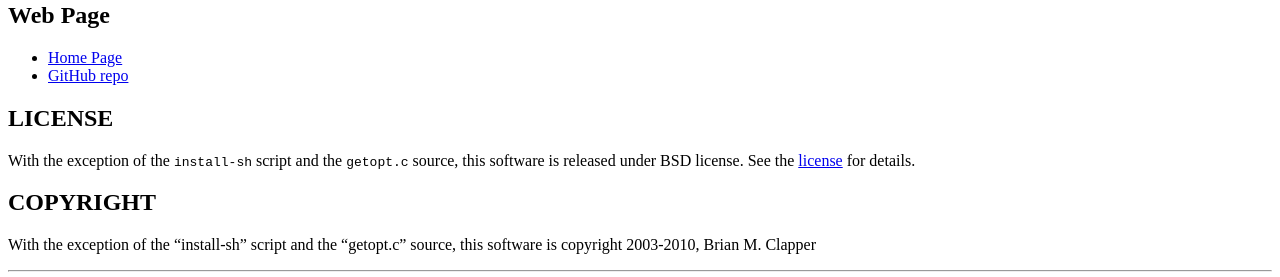
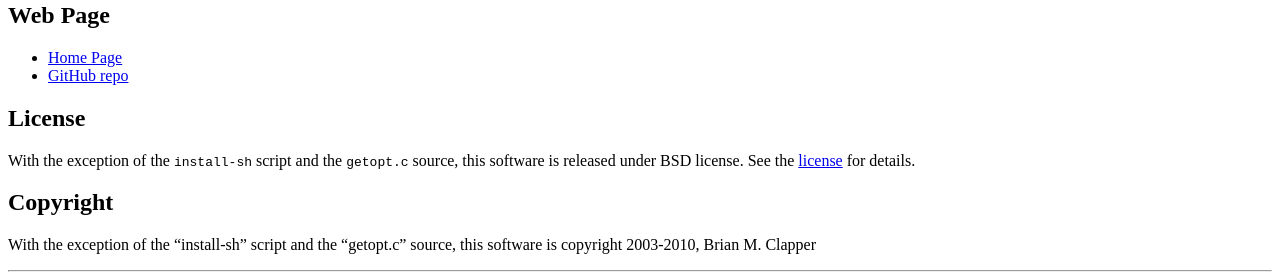
Before and after one commit to bmc/daemonize, a Jekyll site: the page built from index.md, in a window 1280 px wide. Shown: the part 1529-1806 px from the top of the page. Built offline with Jekyll 4.4.1, drawn with Linux system fonts in a browser that asks for light colours.

Commit message:
Header change

```diff
--- a/index.md
+++ b/index.md
@@ -110,14 +110,14 @@ Brian Clapper, *bmc@clapper.org*
 [daemonize-home]: http://www.clapper.org/software/daemonize
 [github-repo]: http://github.com/bmc/daemonize
 
-## LICENSE
+## License
 
 With the exception of the `install-sh` script and the `getopt.c` source,
 this software is released under BSD license. See the [license][] for details.
 
 [license]: license.html
 
-## COPYRIGHT
+## Copyright
 
 With the exception of the "install-sh" script and the "getopt.c" source,
 this software is copyright 2003-2010, Brian M. Clapper
```
